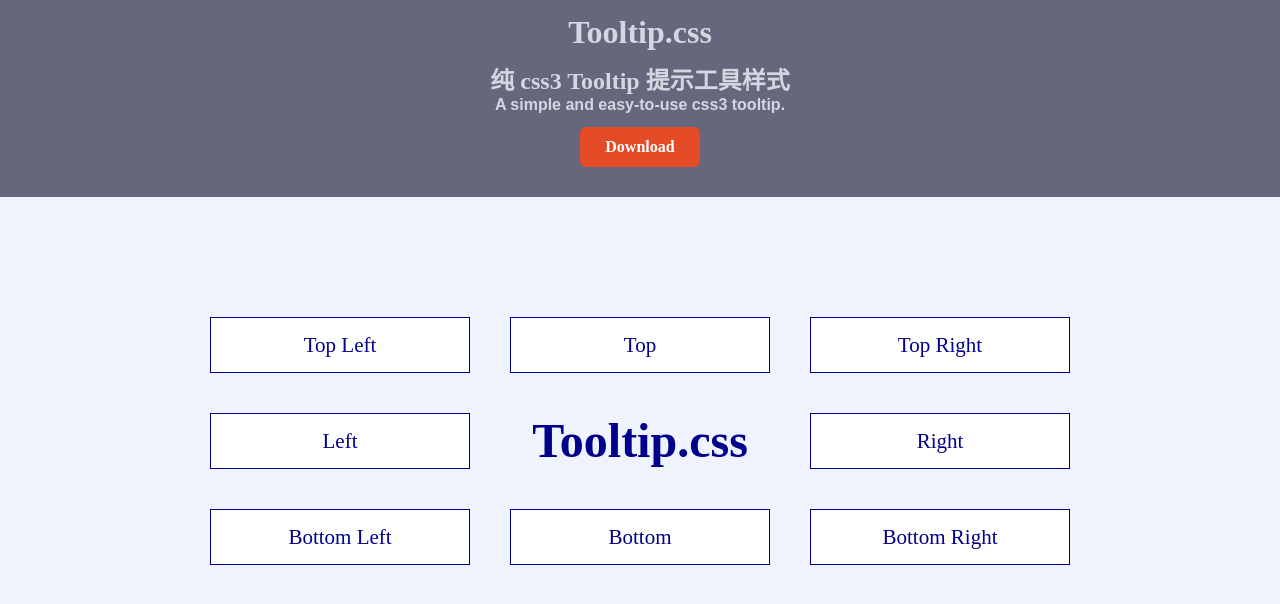
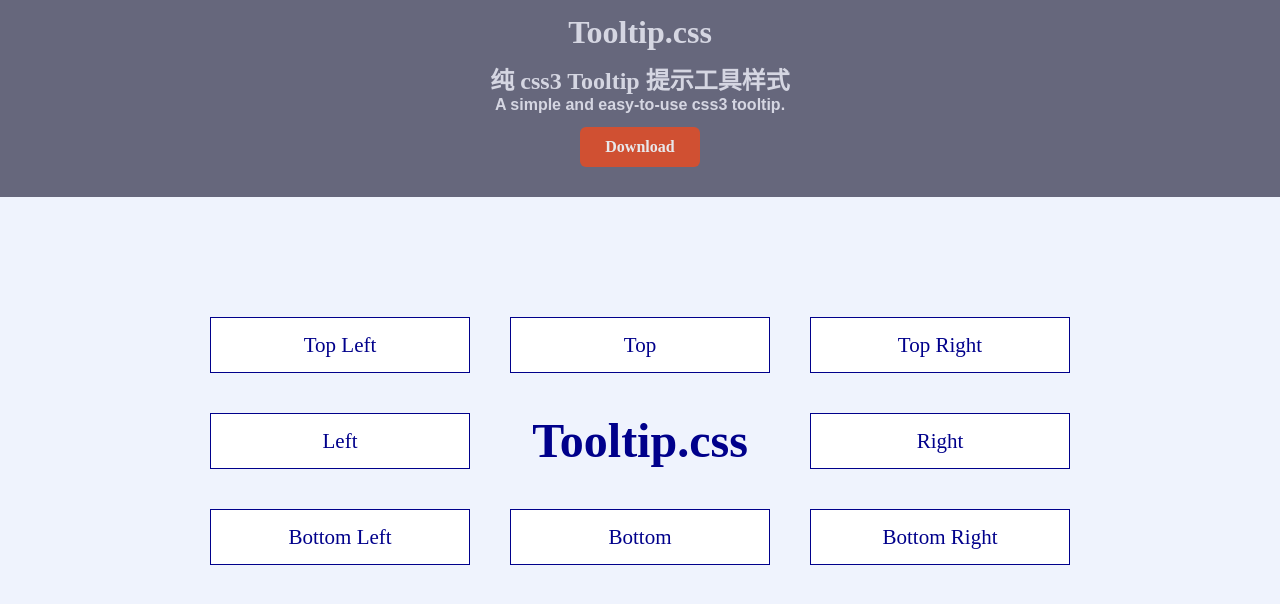
Before and after one commit to JofunLiang/tooltip, a plain HTML site: page index.html in a window 1280 px wide. Drawn offline with Linux system fonts and the light colour scheme.

Commit message:
Update index.html

```diff
--- a/index.html
+++ b/index.html
@@ -45,6 +45,7 @@
 				margin:10px auto;
 				text-decoration:none;
 				border-radius:6px;
+				opacity:0.85;
 			}
 
 			.header a:hover{
```
